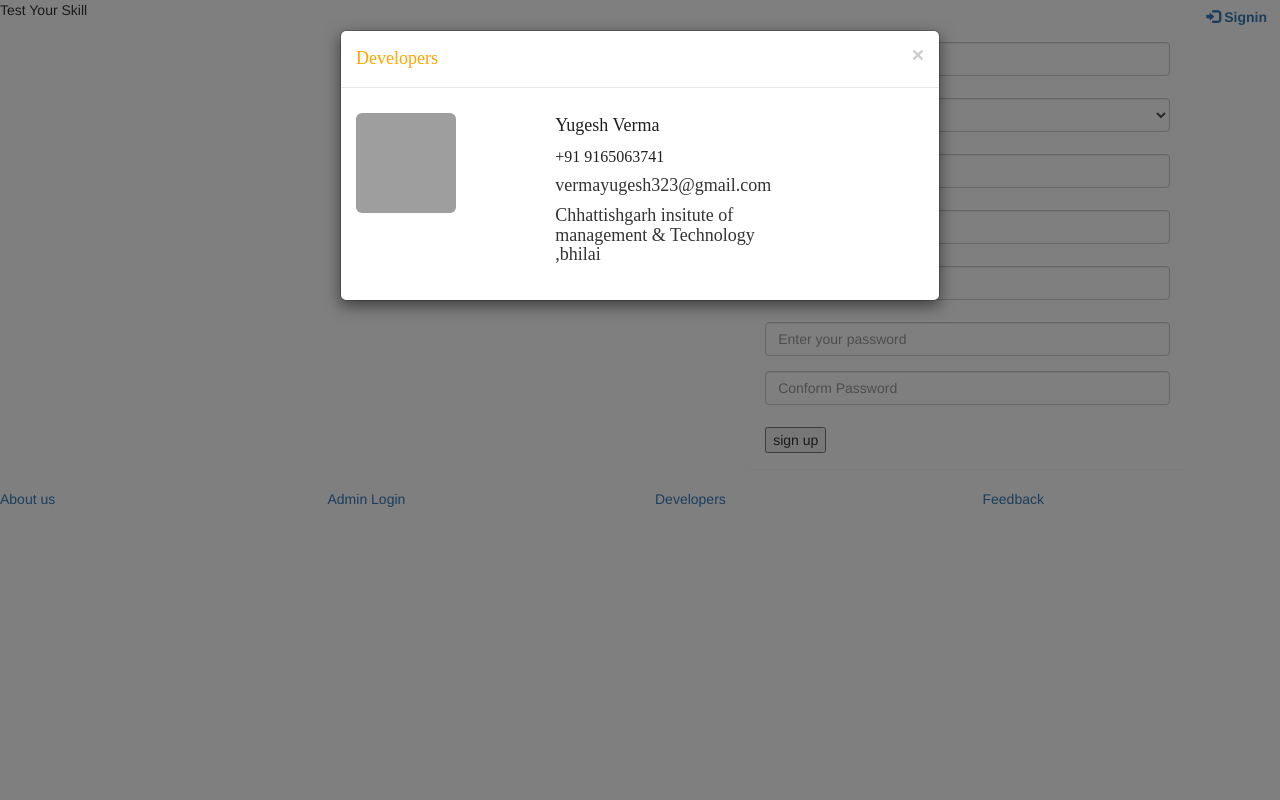
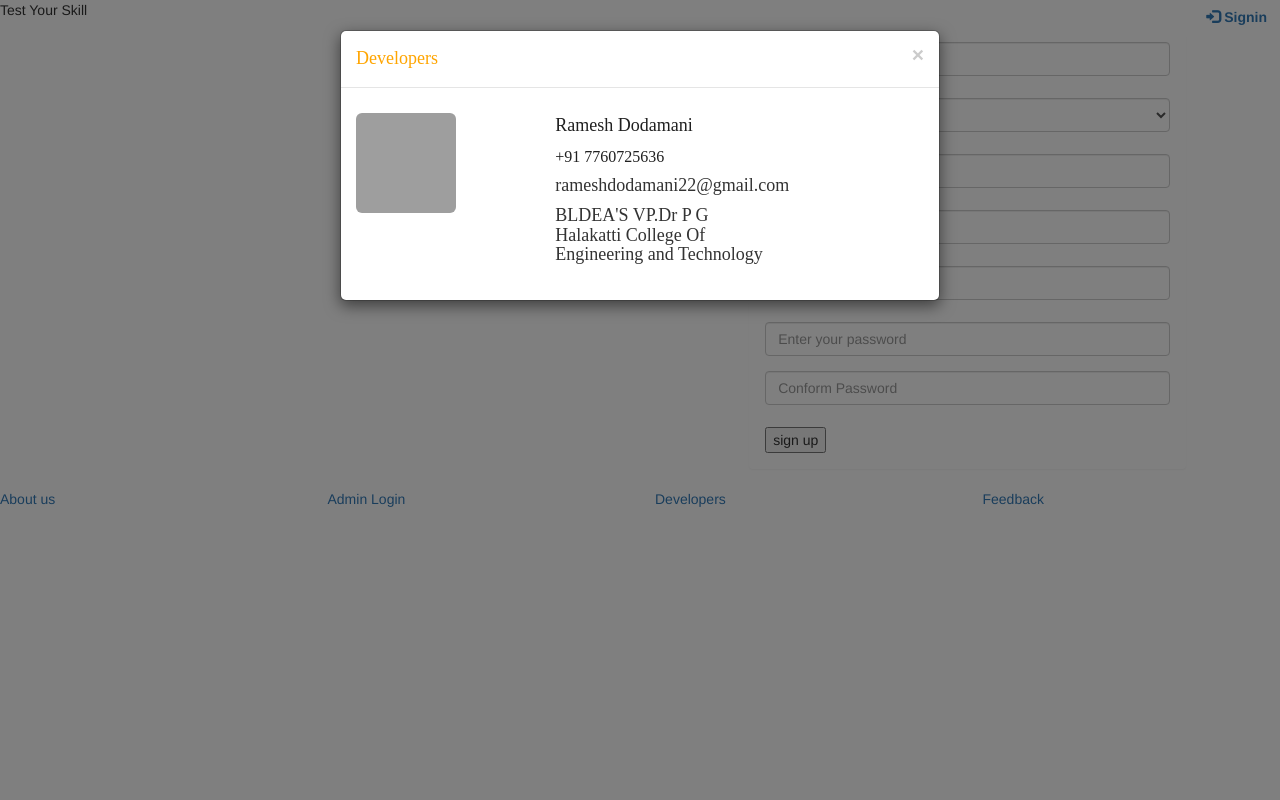
Before and after one commit to rameshsd/onlineexam, a PHP site: page / in a window 1280 px wide, after a click on "Developers". Run offline with PHP 8.4, Linux system fonts and the light colour scheme; some libraries are stand-ins or nearby versions; grey boxes are pictures that could not be loaded.

Commit message:
Add files via upload

```diff
--- a/index.php
+++ b/index.php
@@ -173,7 +173,7 @@ var b = document.forms["form"]["cpassword"].value;if (a!=b){alert("Passwords mus
 <!--Footer start-->
 <div class="row footer">
 <div class="col-md-3 box">
-<a href="http://www.projectworlds/online-examination" target="_blank">About us</a>
+<a href="http://www.sunagar.com" target="_blank">About us</a>
 </div>
 <div class="col-md-3 box">
 <a href="#" data-toggle="modal" data-target="#login">Admin Login</a></div>
@@ -195,13 +195,13 @@ var b = document.forms["form"]["cpassword"].value;if (a!=b){alert("Passwords mus
         <p>
 		<div class="row">
 		<div class="col-md-4">
-		 <img src="image/CAM00121.jpg" width=100 height=100 alt="Sunny Prakash Tiwari" class="img-rounded">
+		 <img src="image/20200816_090618.jpg" width=100 height=100 alt="Sunny Prakash Tiwari" class="img-rounded">
 		 </div>
 		 <div class="col-md-5">
-		<a href="http://yugeshverma.blogspot.in" style="color:#202020; font-family:'typo' ; font-size:18px" title="Find on Facebook">Yugesh Verma</a>
-		<h4 style="color:#202020; font-family:'typo' ;font-size:16px" class="title1">+91 9165063741</h4>
-		<h4 style="font-family:'typo' ">vermayugesh323@gmail.com</h4>
-		<h4 style="font-family:'typo' ">Chhattishgarh insitute of management & Technology ,bhilai</h4></div></div>
+		<a href="" style="color:#202020; font-family:'typo' ; font-size:18px" title="Find on Facebook">Ramesh Dodamani</a>
+		<h4 style="color:#202020; font-family:'typo' ;font-size:16px" class="title1">+91 7760725636</h4>
+		<h4 style="font-family:'typo' ">rameshdodamani22@gmail.com</h4>
+		<h4 style="font-family:'typo' ">BLDEA'S VP.Dr P G Halakatti College Of Engineering and Technology </h4></div></div>
 		</p>
       </div>
 
```
Also changed, not shown: feedback.php (+4 -4 lines).
